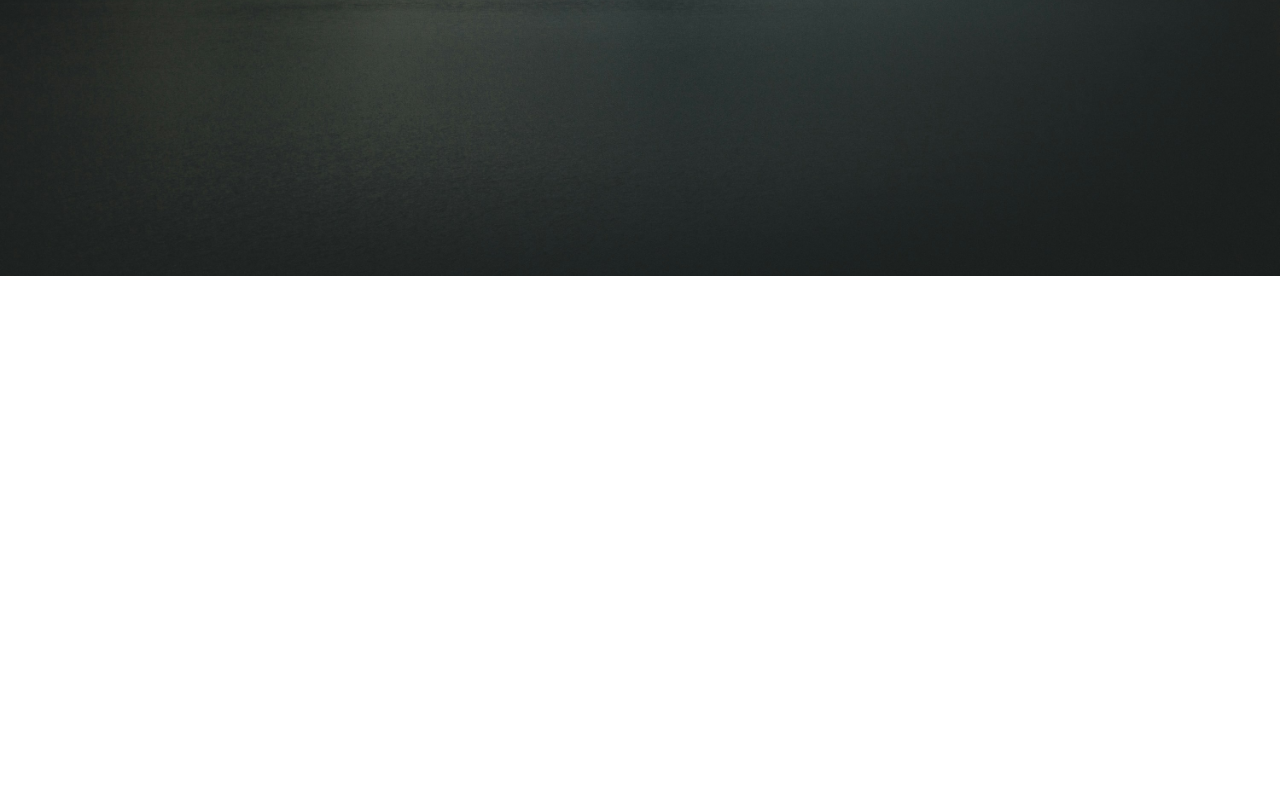
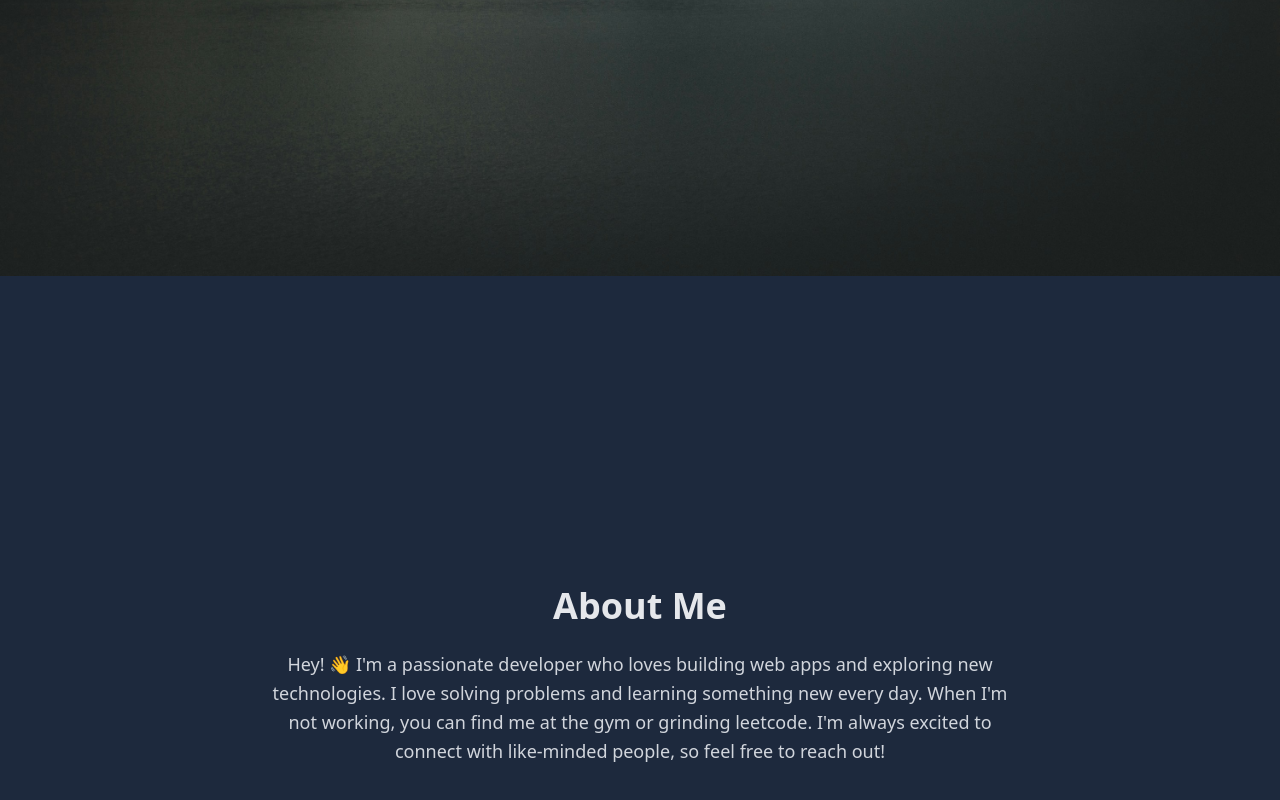
Before and after one commit to vasubhrdwj/PortFolioV-v1, a React (Vite) app: page / in a window 1280 px wide. Shown: the part 524-1324 px from the top of the page. Before the commit the page ends 800 px from the top, so only its background shows below. Built offline with nearby package versions, Linux system fonts and the light colour scheme.

Commit message:
Added about page basic structure and navbar hover

```diff
--- a/src/App.jsx
+++ b/src/App.jsx
@@ -1,10 +1,12 @@
 import Hero from './components/Hero'
 import Navbar from './components/Navbar'
+import About from './components/About'
 
 function App() {
   return (
     <div className="bg-slate-900">
       <Hero />
+      <About />
     </div>
   )
 }
--- /dev/null
+++ b/src/components/About.jsx
@@ -0,0 +1,26 @@
+import { motion } from "framer-motion";
+
+const About = () => {
+  return (
+    <motion.section
+      id="about"
+      className="min-h-screen flex items-center justify-center px-10 py-20 bg-slate-800 text-gray-200"
+      initial={{ opacity: 0, y: 50 }}       // start slightly faded & moved down
+      whileInView={{ opacity: 1, y: 0 }}   // fade in + move up when in view
+      transition={{ duration: 1, ease: "easeOut" }}
+      viewport={{ once: true }}            // animate only the first time you scroll
+    >
+      <div className="max-w-3xl text-center space-y-6">
+        <h2 className="text-4xl font-extrabold">About Me</h2>
+        <p className="text-lg leading-relaxed text-gray-300">
+            Hey! 👋 I'm a passionate developer who loves building web apps and exploring
+            new technologies. I love solving problems and learning something new every day.
+            When I'm not working, you can find me at the gym or grinding leetcode.
+            I'm always excited to connect with like-minded people, so feel free to reach out!
+        </p>
+      </div>
+    </motion.section>
+  );
+};
+
+export default About;
--- a/src/components/Hero.jsx
+++ b/src/components/Hero.jsx
@@ -1,6 +1,7 @@
 import React, { useState, useEffect } from 'react'
 import heroBg from '../assets/heroBg.jpg'
 import Navbar from './Navbar'
+
 
 const phrases = [
   'A Software Engineer passionate about Web & Blockchain.',
--- a/src/components/Navbar.jsx
+++ b/src/components/Navbar.jsx
@@ -2,13 +2,13 @@ import React from 'react'
 
 const Navbar = () => {
   return (
-    <nav className="absolute top-0 left-0 w-full flex justify-end px-10 py-4 z-20">
-        <div className="backdrop-blur-md bg-black/30 border border-white/10 rounded-xl px-6 py-2 flex space-x-4 text-gray-200 font-medium">
+    <nav className="absolute top-0 left-0 w-full flex justify-end px-10 py-5 z-20">
+        <div className="backdrop-blur-md bg-black/30 border border-white/10 rounded-xl flex space-x-8 text-gray-200 font-medium">
             {["About", "Projects", "Contact"].map((item) => (
             <a
                 key={item}
                 href={`#${item.toLowerCase()}`}
-                className="px-4 py-2 rounded-lg transition-all duration-300 hover:bg-white/10 hover:text-white"
+                className="px-8 py-5 rounded-lg transition-all duration-300 hover:bg-white/10 hover:text-white font-bold"
             >
                 {item}
             </a>
--- a/src/index.css
+++ b/src/index.css
@@ -1 +1,5 @@
 @import "tailwindcss";
+
+html{
+    scroll-behavior: smooth;
+}
```
